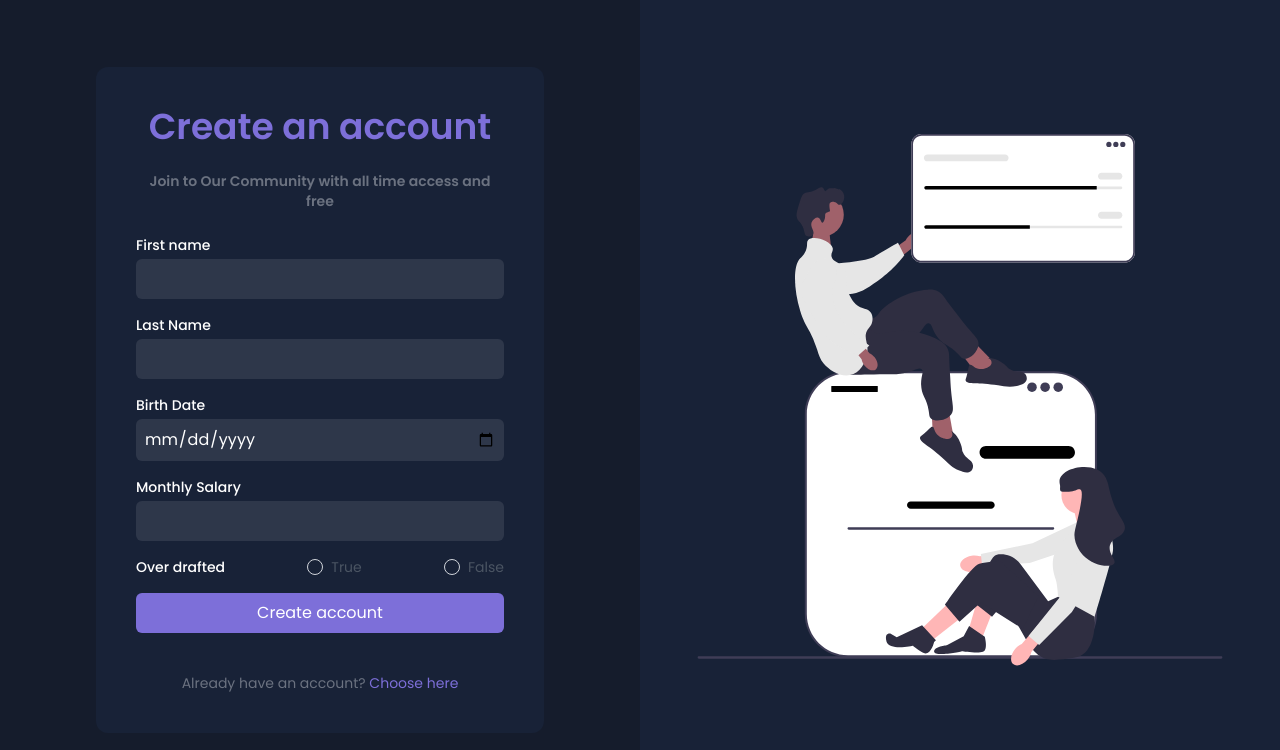
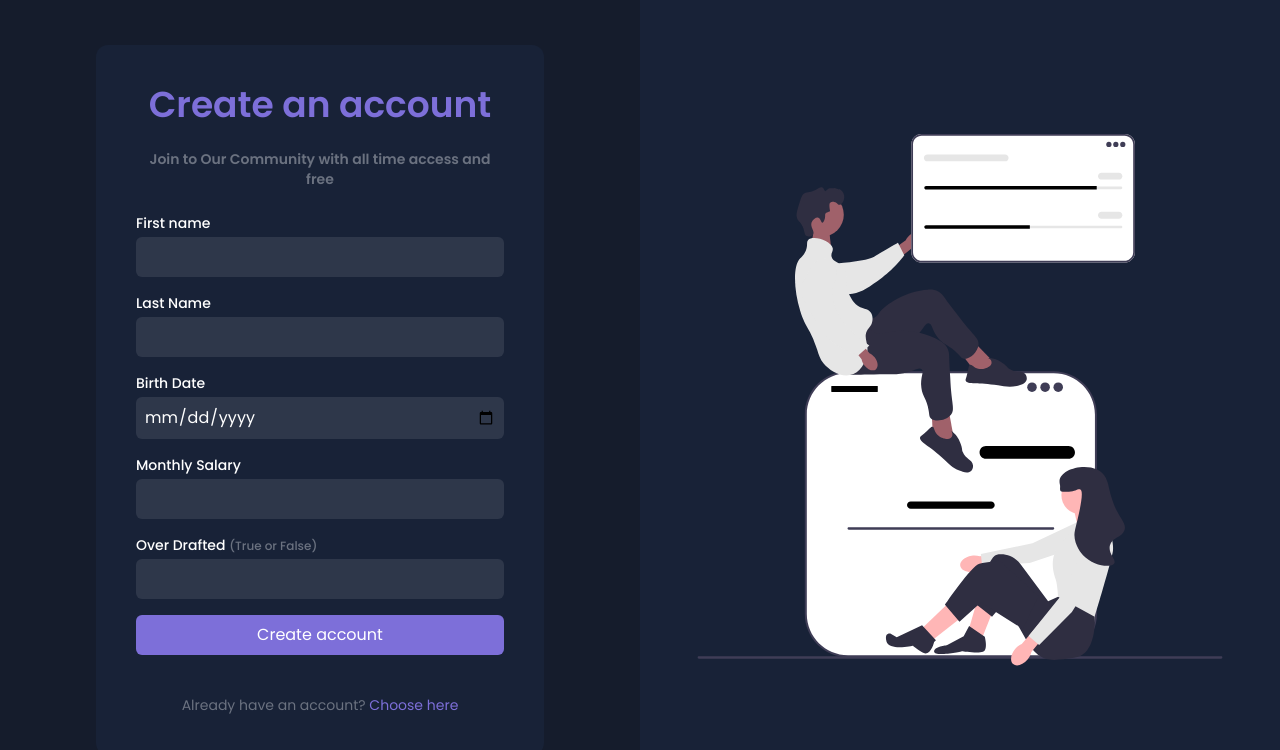
Before and after one commit to HarenaFiantso/digitalbank-ui, a Next.js app: page /addAccount in a window 1280 px wide. Shown: the top 750 px of the page. Built offline with nearby package versions, Linux system fonts and the light colour scheme.

Commit message:
chore: change overdrafted radio input to text

```diff
--- a/src/app/(auth)/addAccount/page.tsx
+++ b/src/app/(auth)/addAccount/page.tsx
@@ -17,11 +17,11 @@ export default function AddAccount() {
               </div>
               <div>
                 <label htmlFor="lastName" className="block text-sm font-medium text-white">Last Name</label>
-                <input type="text" id="firstName" name="firstName"
+                <input type="text" id="lastName" name="lastName"
                        className="mt-1 p-2 w-full outline-none rounded-md bg-hover " />
               </div>
               <div>
-                <label htmlFor="Birth date" className="block text-sm font-medium text-white">Birth Date</label>
+                <label htmlFor="birthDate" className="block text-sm font-medium text-white">Birth Date</label>
                 <input type="date" id="birthDate" name="birthDate"
                        className="mt-1 p-2 w-full outline-none rounded-md bg-hover " />
               </div>
@@ -30,24 +30,10 @@ export default function AddAccount() {
                 <input type="text" id="monthlySalary" name="monthlySalary"
                        className="mt-1 p-2 w-full outline-none rounded-md bg-hover " />
               </div>
-              <div className='flex justify-between'>
-                <label htmlFor="overDrafted" className="block text-sm font-medium text-white">Over drafted</label>
-                <div className="flex items-center">
-                  <input id="true" type="radio" name="overDraftedTrue"
-                         className="hidden checked:bg-no-repeat checked:bg-center checked:border-blue-500 checked:bg-blue-100" />
-                  <label htmlFor="OverDraftedTrue"
-                         className="flex items-center cursor-pointer text-gray-600 text-sm font-normal whitespace-nowrap">
-                    <span className="border border-gray-300  rounded-full mr-2 w-4 h-4 "></span> True
-                  </label>
-                </div>
-                <div className="flex items-center">
-                  <input id="true" type="radio" name="overDraftedTrue"
-                         className="hidden checked:bg-no-repeat checked:bg-center checked:border-blue-500 checked:bg-blue-100" />
-                  <label htmlFor="OverDraftedFalse"
-                         className="flex items-center cursor-pointer text-gray-600 text-sm font-normal whitespace-nowrap">
-                    <span className="border border-gray-300  rounded-full mr-2 w-4 h-4 "></span> False
-                  </label>
-                </div>
+              <div>
+                <label htmlFor="monthlySalary" className="block text-sm font-medium text-white">Over Drafted <span className='text-gray-500 text-xs '>(True or False)</span> </label>
+                <input type="text" id="monthlySalary" name="monthlySalary"
+                       className="mt-1 p-2 w-full outline-none rounded-md bg-hover " />
               </div>
               <div>
                 <button type="submit"
@@ -56,6 +42,7 @@ export default function AddAccount() {
                 </button>
               </div>
             </form>
+
             <div className="mt-10 text-sm text-gray-500 text-center">
               <p>Already have an account? <Link href={'/chooseAccount'} className="text-blue hover:underline">Choose
                 here</Link>
```
